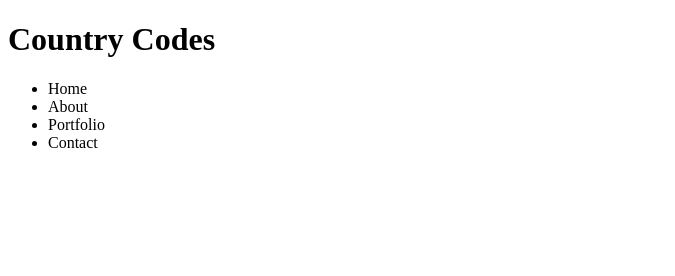
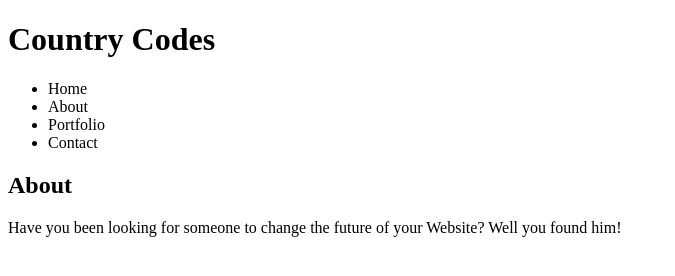
Before and after one commit to JBrow95/CountryCodes, a plain HTML site: page index.html in a window 1280 px wide. Shown: the whole page, without its empty margins (0-675 px from the left). Drawn offline with Linux system fonts and the light colour scheme; files that its build step writes are made by us from their sources.

Commit message:
Added the about paragraph

```diff
--- a/index.html
+++ b/index.html
@@ -3,15 +3,19 @@
   <head>
     <meta charset="utf-8">
     <link rel="stylesheet" href="/css/style.css">
-    <title>Country Codes</title>
+    <title>JBrowning</title>
   </head>
   <body>
   	<h1>Country Codes</h1>
+
   	<ul>
   		<li>Home</li>
   		<li>About</li>
   		<li>Portfolio</li>
   		<li>Contact</li>
   	</ul>
+
+  	<h2>About</h2>
+  	<p>Have you been looking for someone to change the future of your Website? Well you found him! </p>
   </body>
 </html>
```
